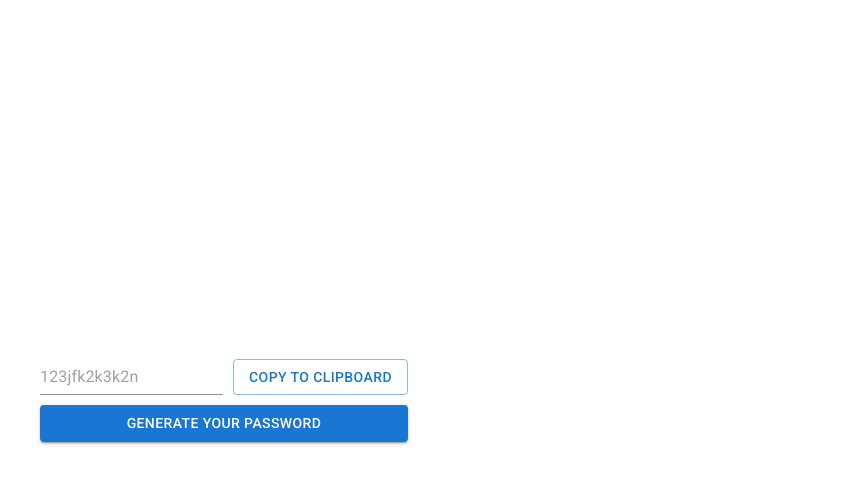
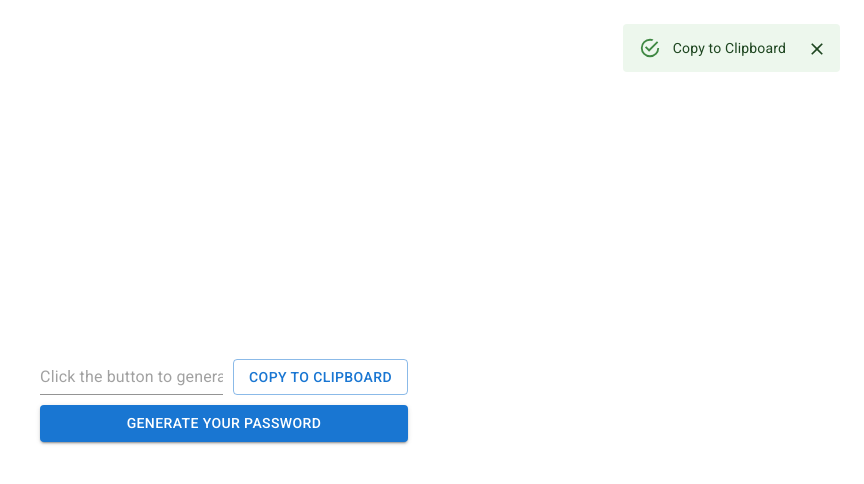
Before and after one commit to Cold2324/password-generator, a React (Vite) app: page / in a window 1280 px wide. Both pictures are taken after a click on the button "COPY TO CLIPBOARD". Shown: the top 484 px of the page, without its empty margins (416-1280 px from the left). Built offline with nearby package versions, Linux system fonts and the light colour scheme.

Commit message:
improve the fetch and set alert

```diff
--- a/src/App.jsx
+++ b/src/App.jsx
@@ -2,23 +2,53 @@ import Container from '@mui/material/Container'
 import Input from '@mui/material/Input'
 import Button from '@mui/material/Button'
 import Box from '@mui/material/Box'
+import Alert from '@mui/material/Alert'
+import Snackbar from '@mui/material/Snackbar'
 import { CopyToClipboard } from 'react-copy-to-clipboard'
 import { useState, useEffect } from 'react'
 export default function App() {
   const [password, setPassword] = useState('')
   const [onCopy, setOnCopy] = useState(false)
+  const [onGenPass, setOnGenPass] = useState(false)
 
   useEffect(() => {
-    fetch('http://localhost:3000/')
-      .then((data) => data.json())
-      .then((data) => console.log(data))
-      .catch((e) => console.log(e))
-  }, [])
+    setOnGenPass(false)
+    setOnCopy(false)
+
+    if (onGenPass) {
+      fetch('http://localhost:3000/')
+        .then((data) => data.json())
+        .then((data) => setPassword(data.password))
+        .catch((e) => console.log(e))
+    }
+  }, [onGenPass])
+
+  const handleGenPass = () => {
+    setOnGenPass(true)
+  }
 
   return (
     <Container maxWidth="lg">
+      {onCopy && (
+        <Snackbar
+          open={onCopy}
+          autoHideDuration={6000}
+          anchorOrigin={{
+            vertical: 'top',
+            horizontal: 'right',
+          }}
+          onClose={() => setOnCopy(false)}
+        >
+          <Alert
+            severity="success"
+            sx={{ width: '100%' }}
+            onClose={() => setOnCopy(false)}
+          >
+            Copy to Clipboard
+          </Alert>
+        </Snackbar>
+      )}
       <Box
-        component="div"
         sx={{
           height: '100vh',
           display: 'flex',
@@ -41,14 +71,18 @@ export default function App() {
               gap: '10px',
             }}
           >
-            <Input placeholder="123jfk2k3k2n" id="password" />
+            <Input
+              placeholder="Click the button to generate your password"
+              id="password"
+              value={password}
+            />
             <CopyToClipboard text={password} onCopy={() => setOnCopy(true)}>
               <Button variant="outlined" color="primary">
                 Copy to Clipboard
               </Button>
             </CopyToClipboard>
           </Box>
-          <Button variant="contained" color="primary">
+          <Button variant="contained" color="primary" onClick={handleGenPass}>
             Generate Your Password
           </Button>
         </Box>
```
Also changed, not shown: 1 other file (tests, documents, lock files or other folders).
